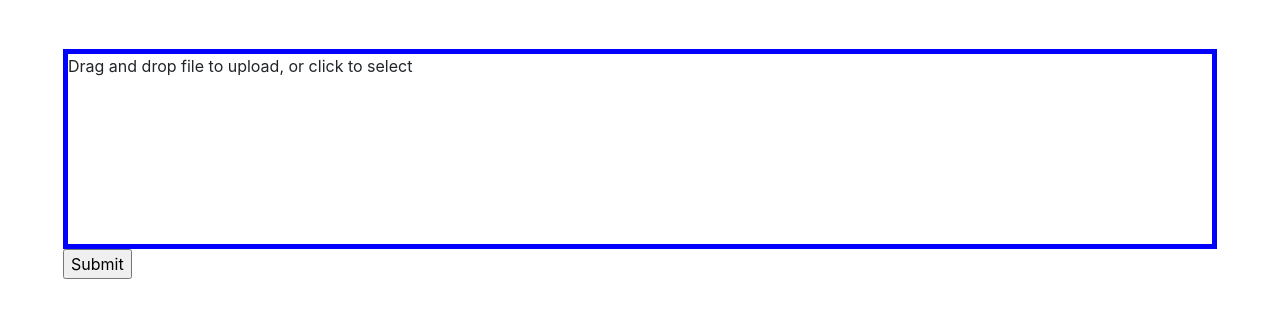
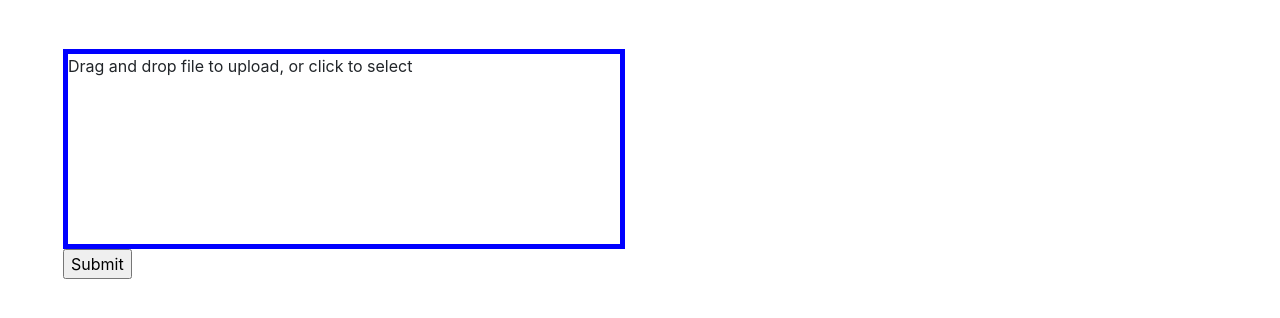
Before and after one commit to Giannie/Blocking-Test, a Flask app: page / in a window 1280 px wide. Shown: the part 60-378 px from the top of the page. Run offline with Flask 2, Linux system fonts and the light colour scheme; some libraries are stand-ins or nearby versions.

Commit message:
Fix positioning

```diff
--- a/templates/index.html
+++ b/templates/index.html
@@ -1,8 +1,8 @@
 {% extends "layout.html" %}
 
 {% block main %}
-    <div class="col-3"></div>
-    <div id="form-cont" class="col">
+    <div class="col"></div>
+    <div id="form-cont" class="col-6">
         <div hidden id="drop_zone" onclick="fileSelect()" ondrop="dropHandler(event);" ondragover="dragOverHandler(event);">
             <p>Drag and drop file to upload, or click to select</p>
         </div>
@@ -13,7 +13,7 @@
             <input id="json-text" type="text" name="json-text" hidden>
         </form>
     </div>
-    <div class="col-3"></div>
+    <div class="col"></div>
     <script>
         function fileSelect() {
             $("#file-input").trigger("click");
```
